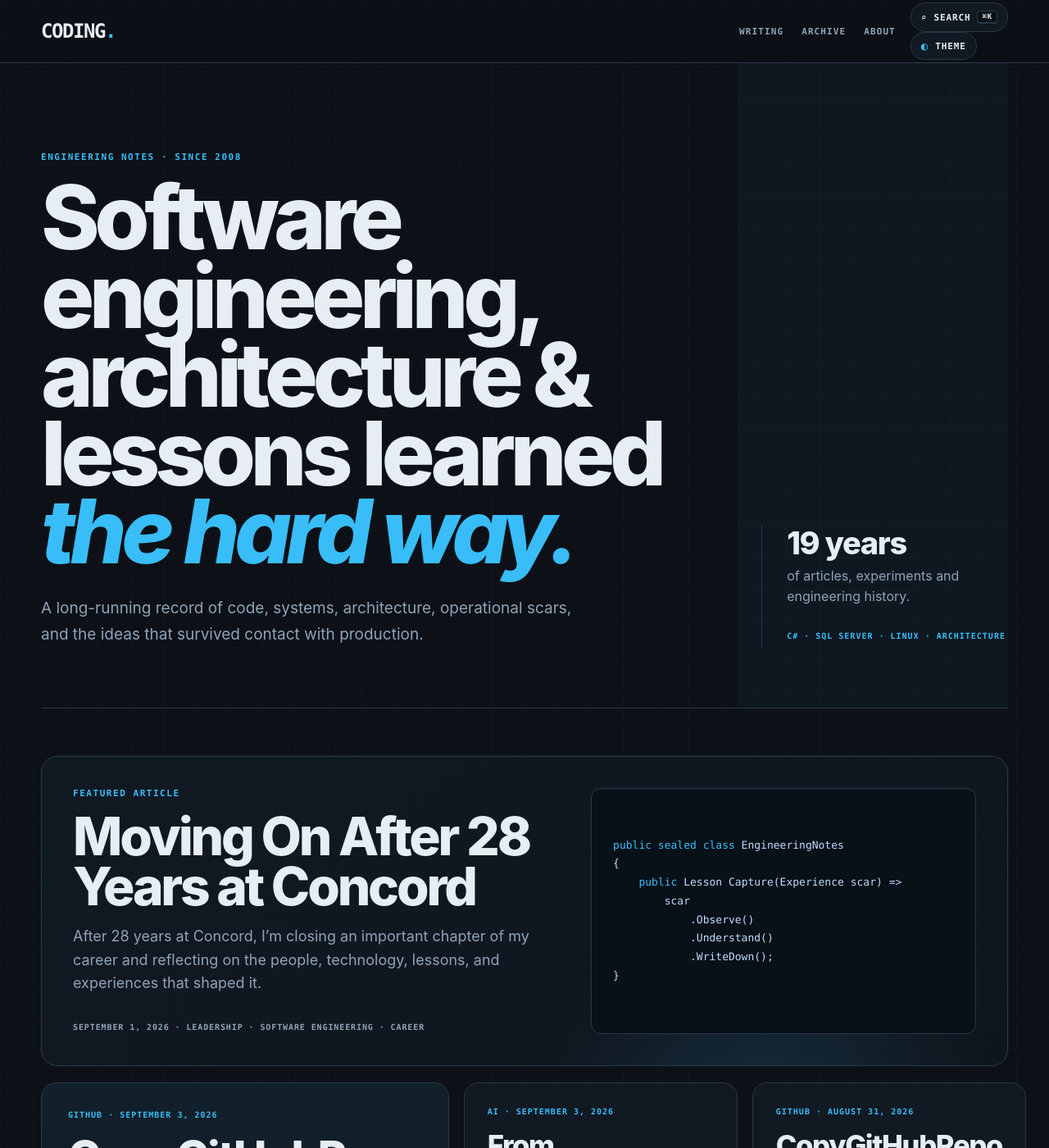
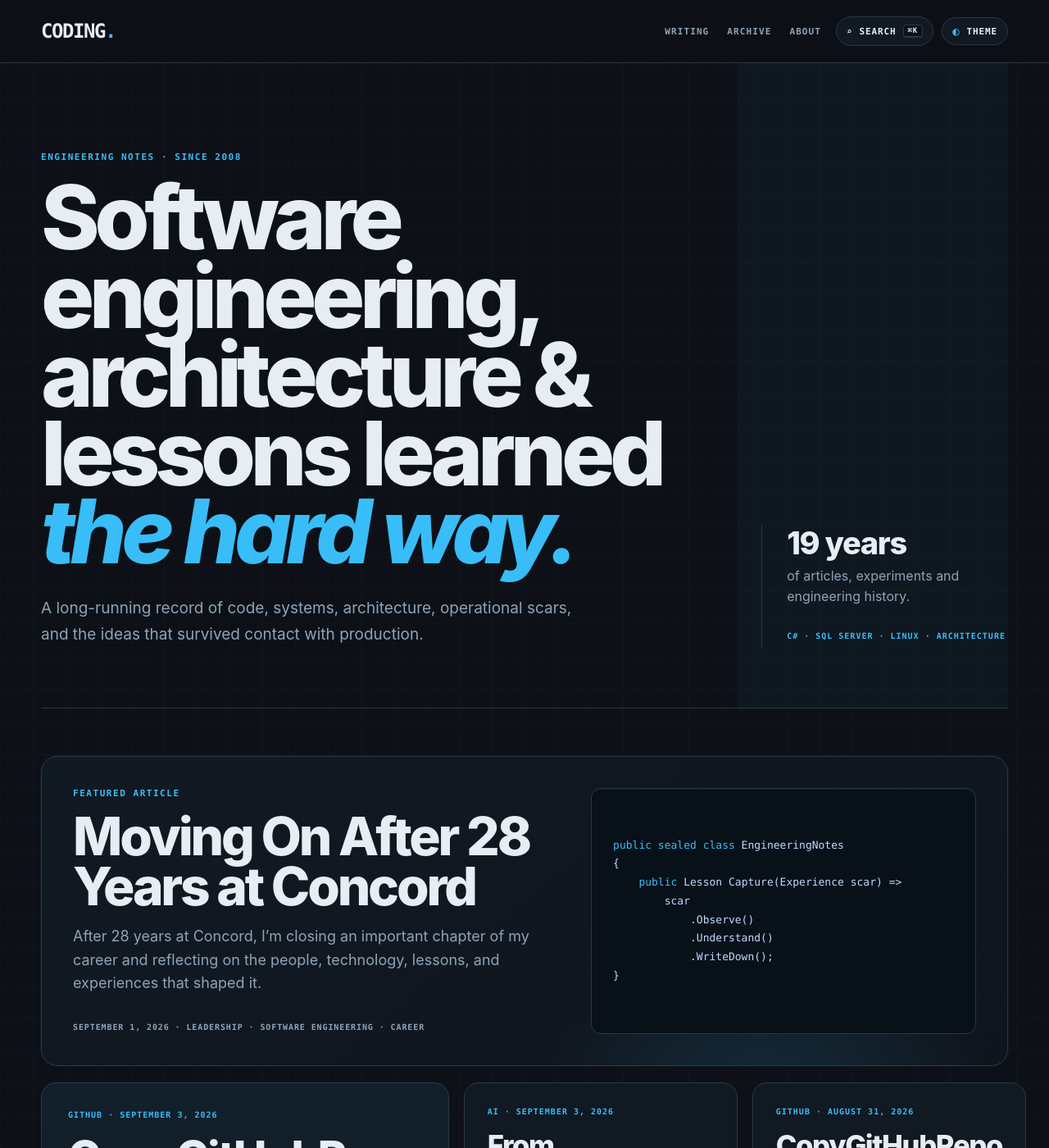
Before and after one commit to infoconex/coding-blog, a Jekyll site: the page built from index.html, in a window 1280 px wide and 1400 px high. Shown: the whole window at 82% size. Built offline with Jekyll 4.4.1, drawn with Linux system fonts in a browser that asks for light colours.

Commit message:
Preserve desktop header utilities

```diff
--- a/assets/css/mobile-header.css
+++ b/assets/css/mobile-header.css
@@ -1,3 +1,9 @@
+.site-header__utilities {
+  display: flex;
+  align-items: center;
+  gap: 10px;
+}
+
 @media (max-width: 760px) {
   .site-header__inner {
     min-height: auto;
@@ -15,8 +21,6 @@
   .site-header__utilities {
     grid-column: 2;
     grid-row: 1;
-    display: flex;
-    align-items: center;
     justify-content: flex-end;
     gap: 10px;
   }
```
